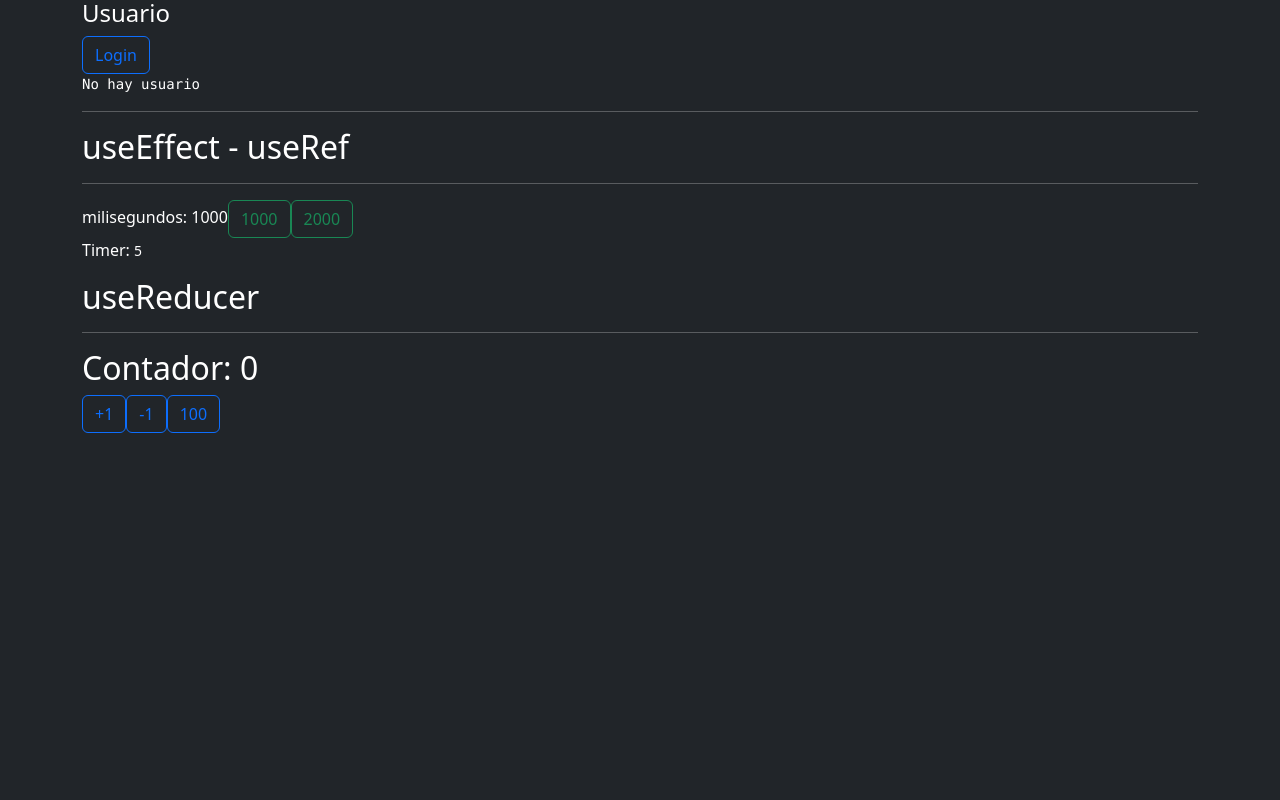
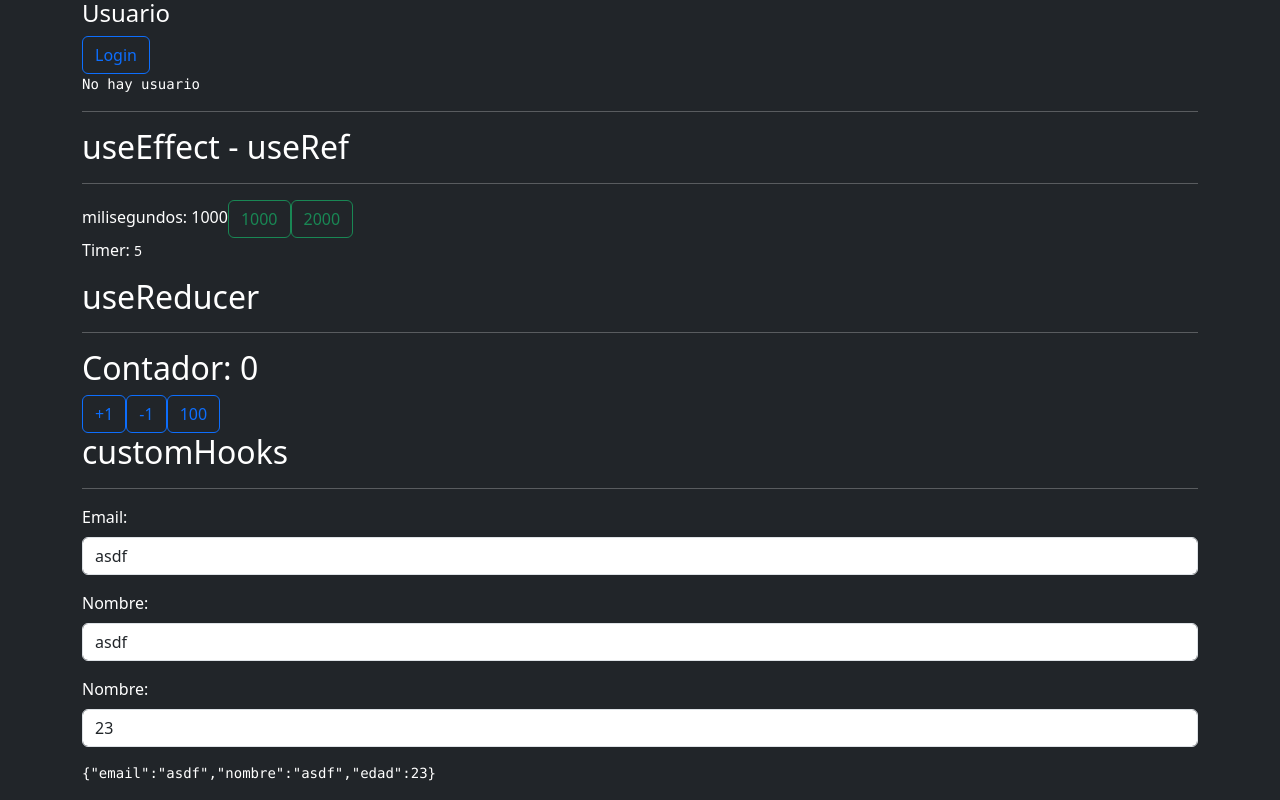
Before and after one commit to AyrielNoriega/mi-app, a React (Vite) app: page / in a window 1280 px wide. Shown: the part 269-1069 px from the top of the page. Before the commit the page ends 800 px from the top, so only its background shows below. Built offline with nearby package versions, Linux system fonts and the light colour scheme; the HTML template or start-up script is replaced by a standard one.

Commit message:
customHooks

```diff
--- a/src/App.tsx
+++ b/src/App.tsx
@@ -3,6 +3,7 @@ import { Usuario } from './components/Usuario';
 
 import { TimerPadre } from './components/TimerPadre';
 import { ContadorRed } from './components/ContadorRed';
+import { Formulario } from './components/Formulario';
 
 function App() {
 
@@ -24,6 +25,10 @@ function App() {
             <h2>useReducer</h2>
             <hr />
             <ContadorRed />
+
+            <h2>customHooks</h2>
+            <hr />
+            <Formulario />
         </>
     );
 }
--- /dev/null
+++ b/src/components/Formulario.tsx
@@ -0,0 +1,68 @@
+import { useForm } from '../hooks/useForm';
+
+interface FormData {
+    email: string;
+    nombre: string;
+    edad: number;
+}
+
+export const Formulario = () => {
+
+    const { formulario, handleChange } = useForm<FormData>({
+        email: 'asdf',
+        nombre: 'asdf',
+        edad: 23
+    });
+
+    const { edad, email, nombre} = formulario;
+
+    // const [formulario, setFormulario] = useState({
+    //     email: '',
+    //     nombre: ''
+    // });
+
+    // const handleChange = (event: ChangeEvent<HTMLInputElement>) => {
+    //     const { name, value } = event.target;
+    //     setFormulario({
+    //         ...formulario,
+    //         [name]: value
+    //     });
+    // };
+
+    return (
+        <form autoComplete="off">
+            <div className="mb-3">
+                <label htmlFor="email" className="form-label">Email:</label>
+                <input
+                    className="form-control"
+                    name="email"
+                    onChange={ handleChange }
+                    type="email"
+                    value={ email }
+                />
+            </div>
+            <div className="mb-3">
+                <label htmlFor="nombre" className="form-label">Nombre:</label>
+                <input
+                    className="form-control"
+                    name="nombre"
+                    onChange={ handleChange }
+                    type="text"
+                    value={ nombre }
+                />
+            </div>
+            <div className="mb-3">
+                <label htmlFor="nombre" className="form-label">Nombre:</label>
+                <input
+                    className="form-control"
+                    name="nombre"
+                    onChange={ handleChange }
+                    type="text"
+                    value={ edad }
+                />
+            </div>
+
+            <pre>{ JSON.stringify(formulario) }</pre>
+        </form>
+    );
+};
--- /dev/null
+++ b/src/hooks/useForm.tsx
@@ -0,0 +1,23 @@
+import { ChangeEvent, useState } from 'react';
+
+
+
+
+// export const useForm = <T extends Object> (initialState: T) => {
+export function useForm<T> (initialState: T) {
+
+    const [formulario, setFormulario] = useState(initialState);
+
+    const handleChange = (event: ChangeEvent<HTMLInputElement>) => {
+        const { name, value } = event.target;
+        setFormulario({
+            ...formulario,
+            [name]: value
+        });
+    };
+
+    return {
+        formulario,
+        handleChange
+    };
+}
```
